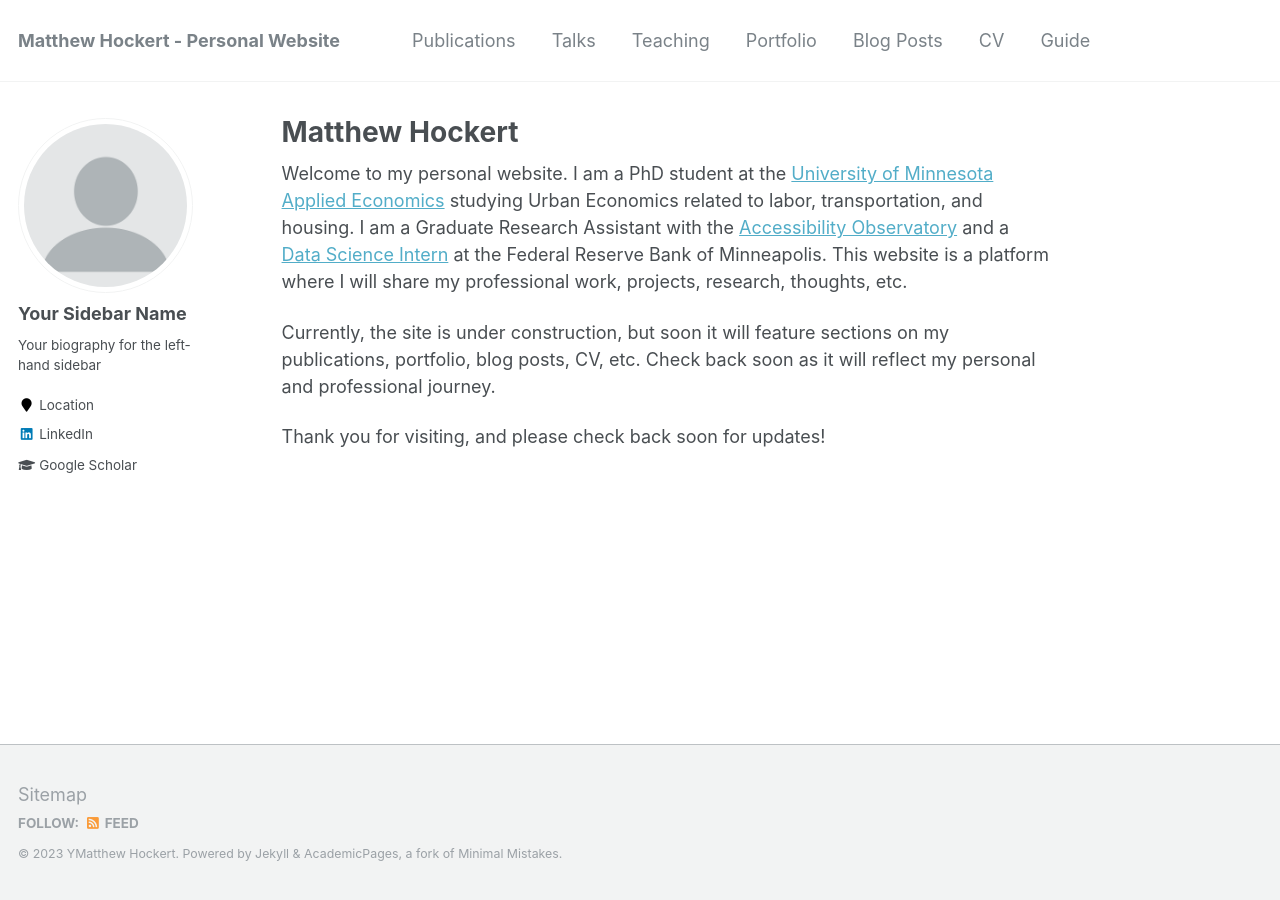
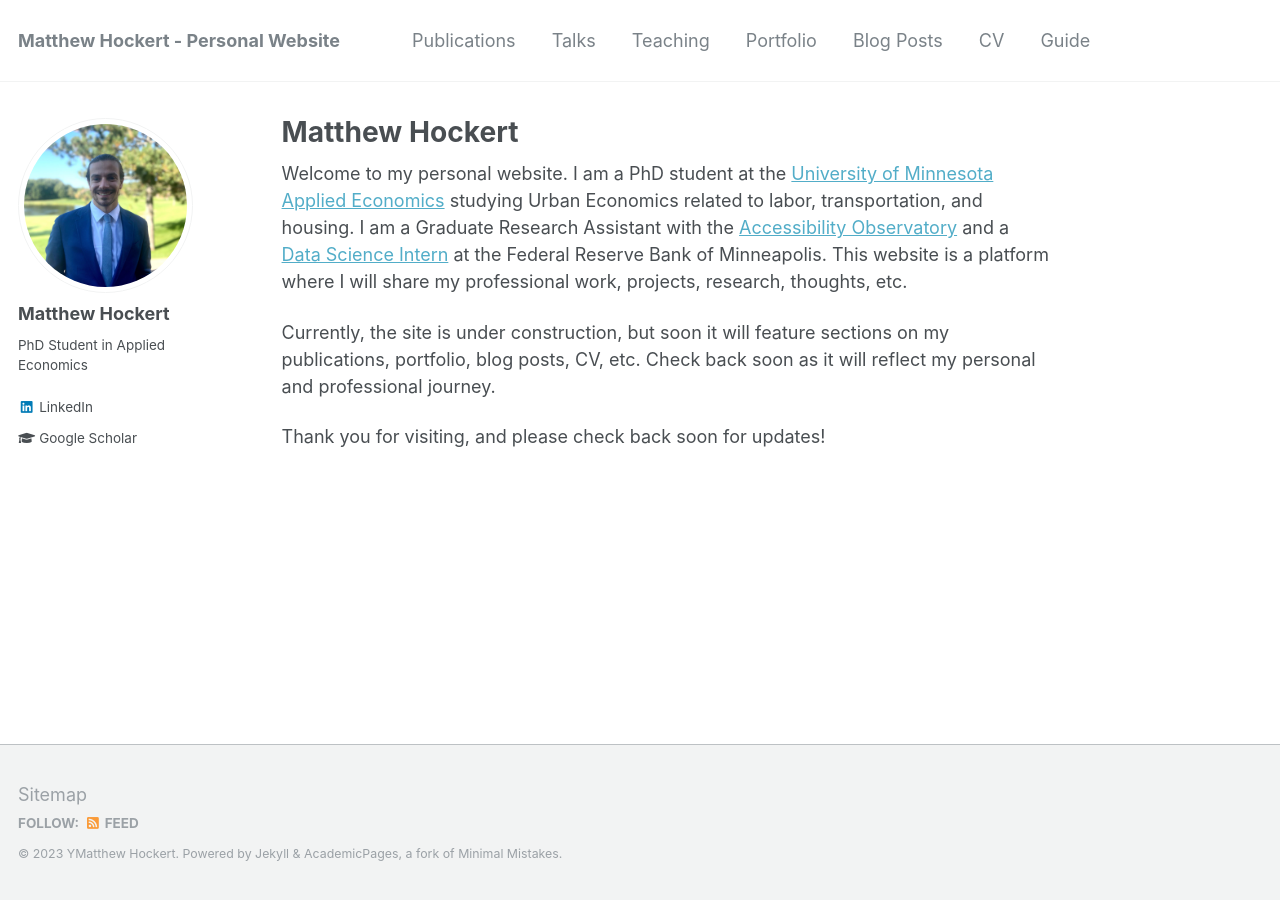
Before and after one commit to MatthewHockert/MatthewHockert.github.io, a Jekyll site: the page built from _pages/about.md, in a window 1280 px wide. Built offline with Jekyll 4.4.1, drawn with Linux system fonts in a browser that asks for light colours.

Commit message:
picture update

```diff
--- a/_config.yml
+++ b/_config.yml
@@ -80,10 +80,10 @@ analytics:
 
 # Site Author
 author:
-  name             : "Your Sidebar Name"
-  avatar           : "profile.png"
-  bio              : "Your biography for the left-hand sidebar"
-  location         : "Location"
+  name             : "Matthew Hockert"
+  avatar           : "profile.jpeg"
+  bio              : "PhD Student in Applied Economics"
+  location         : #"St.Paul, Minnesota"
   employer         :
   googlescholar    : "https://scholar.google.com/citations?user=WNQSL0kAAAAJ&hl=en"
   email            :
```
Also changed, not shown: images/profile.jpeg (added).
